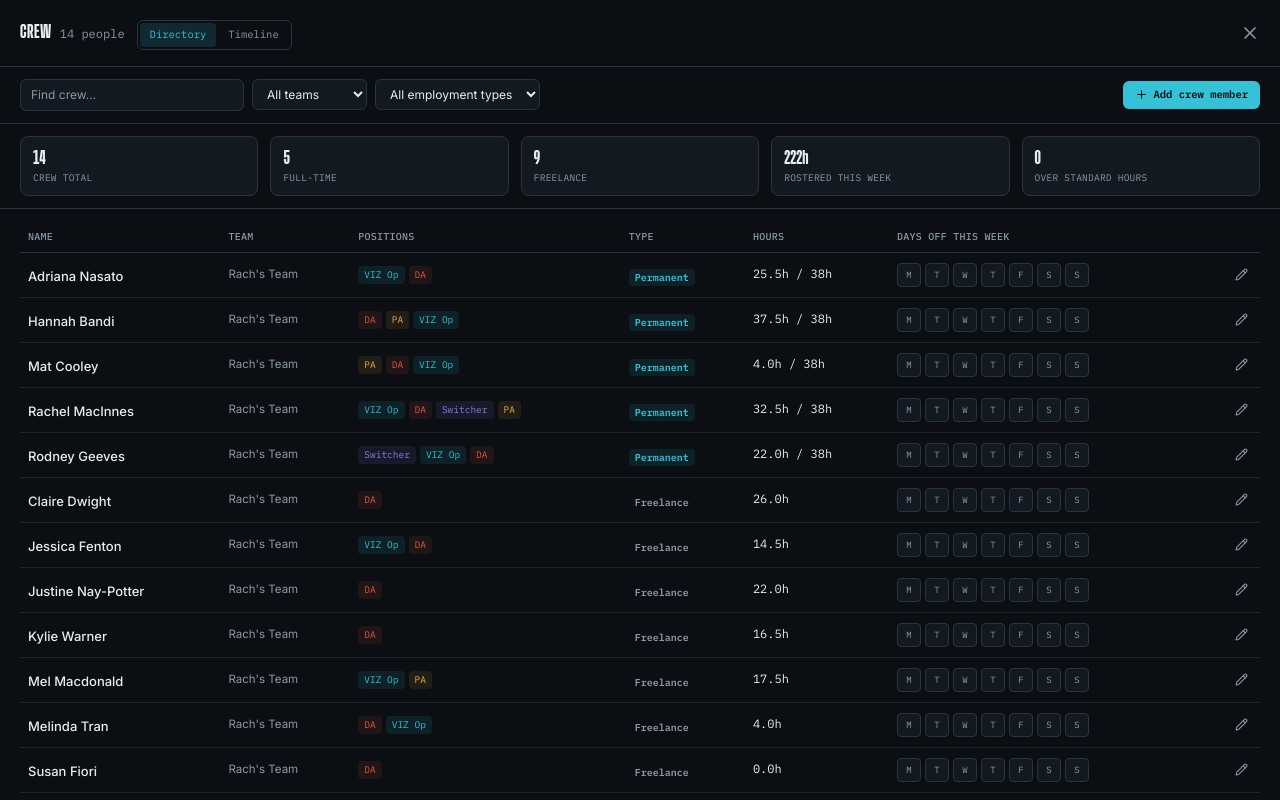
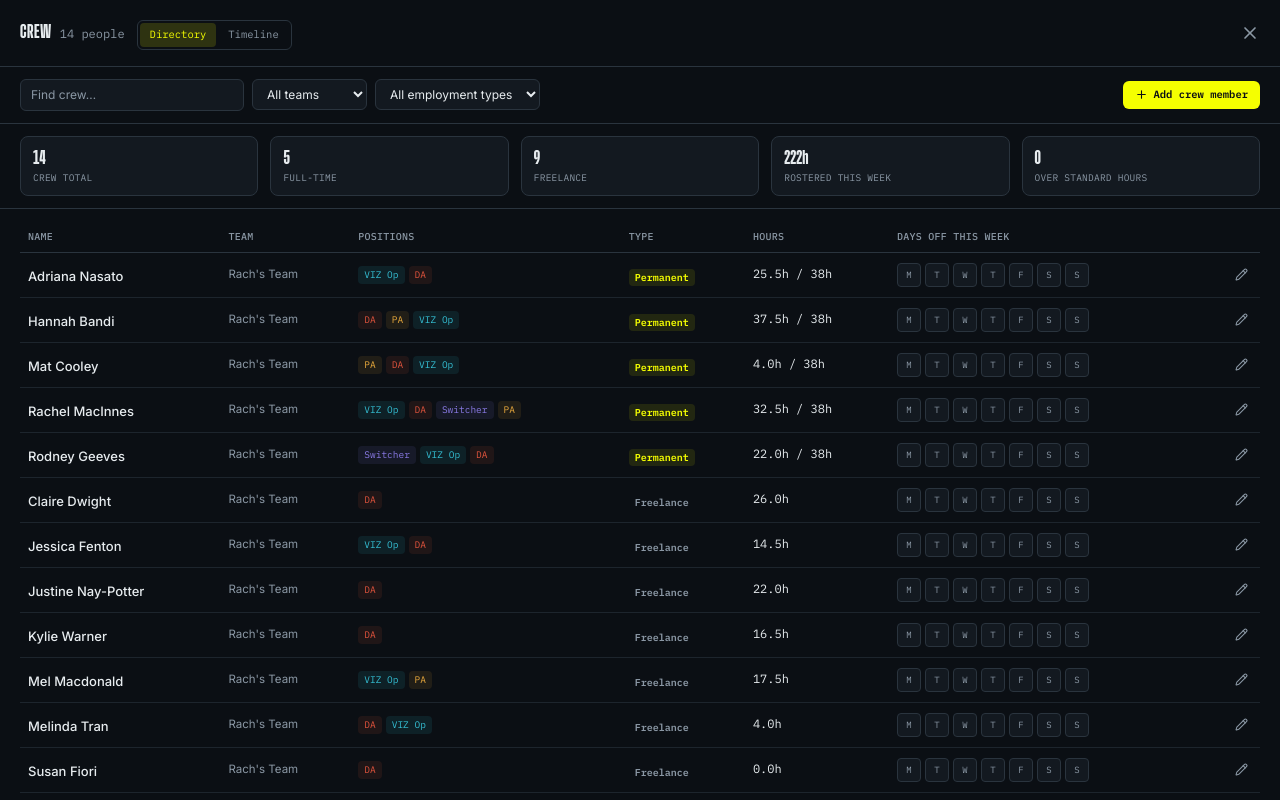
Before and after one commit to MatCooley/DAZN-PRODUCTION-MAKER, a React (Vite) app: page / in a window 1280 px wide. Both pictures are taken after a click on the button "Crew". Built offline with nearby package versions, Linux system fonts and the light colour scheme.

Commit message:
Switch the app's accent colour to DAZN Yellow
Replaces the --tally cyan accent used throughout the app (active
states, highlights, now-indicators) with DAZN's real brand yellow
(#f5ff00), matching the brand colours supplied for this project.

Co-Authored-By: Claude Sonnet 5 <noreply@anthropic.com>

```diff
--- a/src/components/CrewPanel.tsx
+++ b/src/components/CrewPanel.tsx
@@ -196,7 +196,7 @@ export function CrewPanel({
                       className="rounded px-1.5 py-0.5 font-mono text-[10px] font-semibold"
                       style={{
                         color: emp.grade === 'Permanent' ? 'var(--tally)' : 'var(--text-muted)',
-                        backgroundColor: emp.grade === 'Permanent' ? '#35c1d61a' : 'transparent',
+                        backgroundColor: emp.grade === 'Permanent' ? '#f5ff001a' : 'transparent',
                       }}
                     >
                       {emp.grade}
--- a/src/index.css
+++ b/src/index.css
@@ -51,7 +51,7 @@
   --signal-green: #3fbf7f;
   --signal-amber: #e8a93c;
   --signal-red: #e1543d;
-  --tally: #35c1d6;
+  --tally: #f5ff00; /* DAZN Yellow — the app's active/accent colour */
 }
 
 html, body, #root {
```
